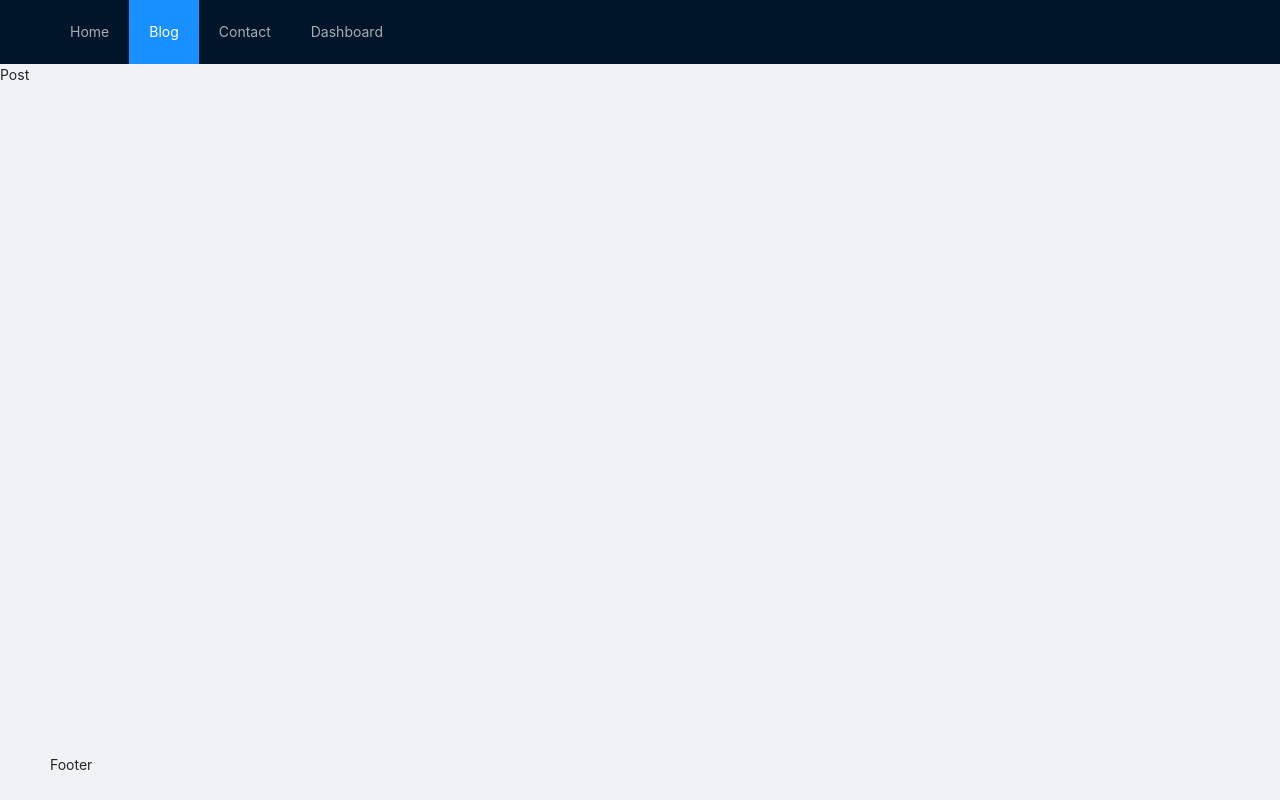
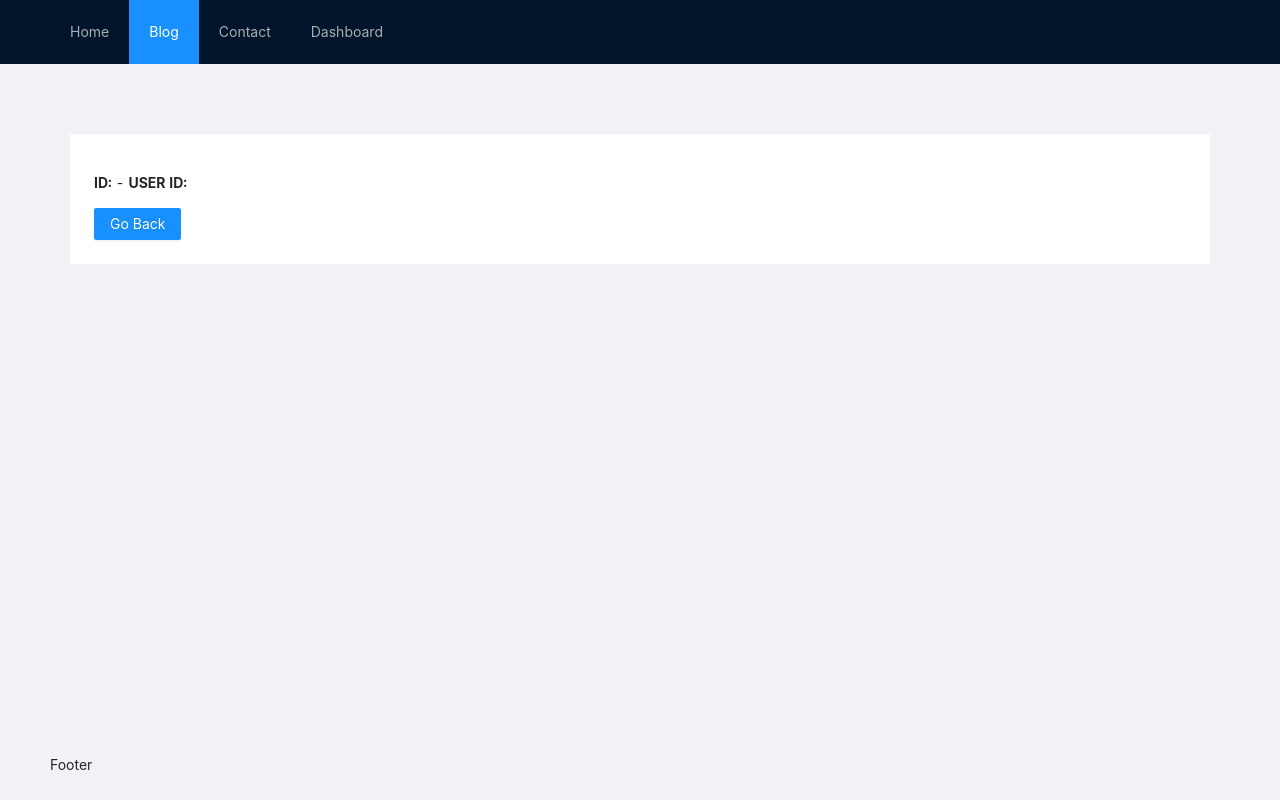
Before and after one commit to ramezandoust/react-routing-template, a React (Create React App) app: page /blog/1 in a window 1280 px wide. Built offline with nearby package versions, Linux system fonts and the light colour scheme; no server answers.

Commit message:
load post data from localStorage and view in dom

```diff
--- a/src/pages/Post.js
+++ b/src/pages/Post.js
@@ -1,9 +1,31 @@
-import React from 'react'
+import React, { useEffect, useState } from "react";
+import { Card, Button } from "antd";
 
 const Post = () => {
+  const [post, setPost] = useState();
+
+  // load post data from localStorage
+  useEffect(() => {
+    if (!localStorage.getItem("current_post")) return;
+    setPost(JSON.parse(localStorage.getItem("current_post")));
+  }, []);
+
   return (
-    <div>Post</div>
-  )
-}
+    <div className="site-card-wrapper" style={{ padding: "5em" }}>
+      <Card title={post?.title} bordered={false}>
+        <p>{post?.body}</p>
+        <p>
+          <strong>ID: </strong>
+          {post?.id} - <strong>USER ID: </strong>
+          {post?.user_id}
+        </p>
 
-export default Post
+        <Button type="primary">
+          <a href={`/blog`}>Go Back</a>
+        </Button>
+      </Card>
+    </div>
+  );
+};
+
+export default Post;
```
